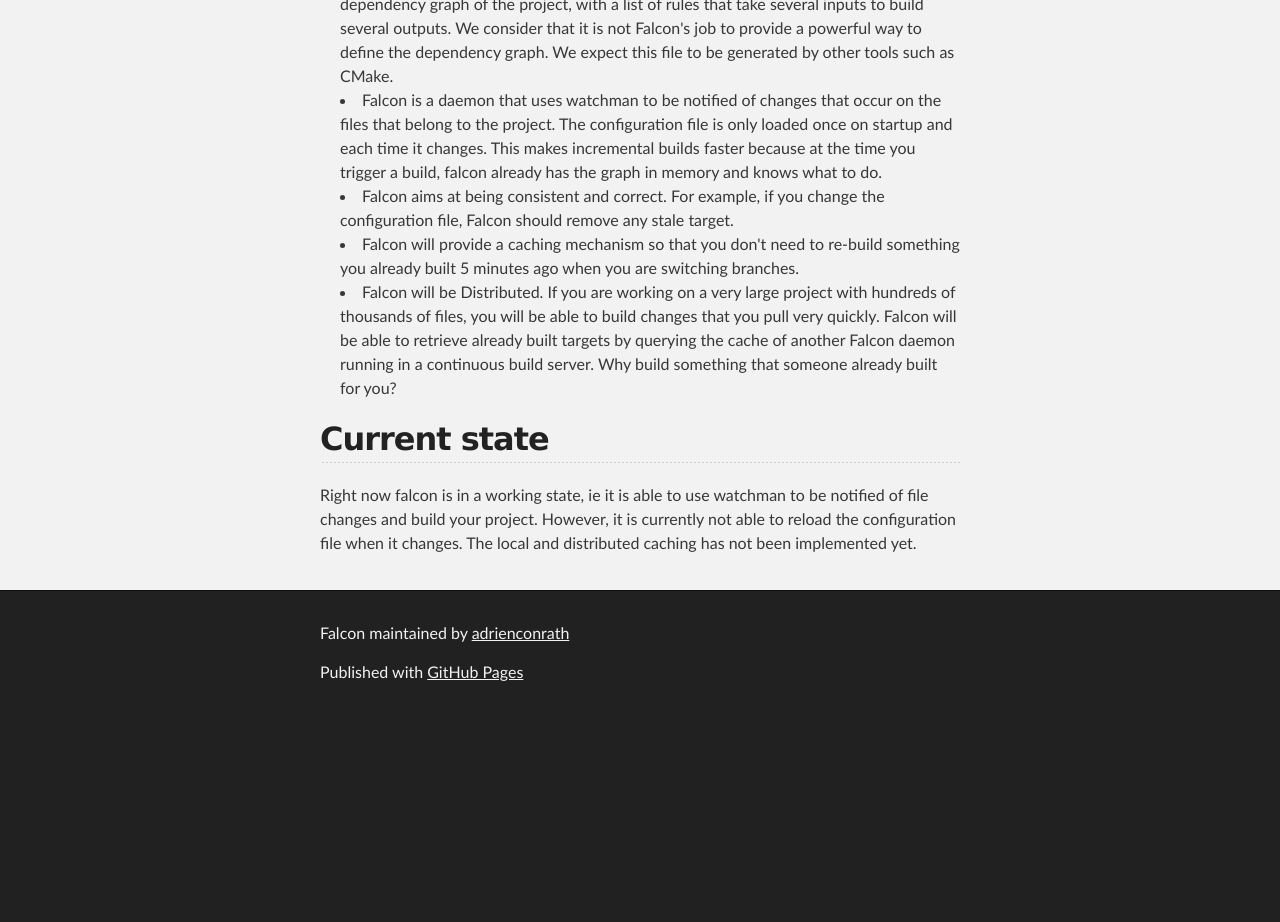
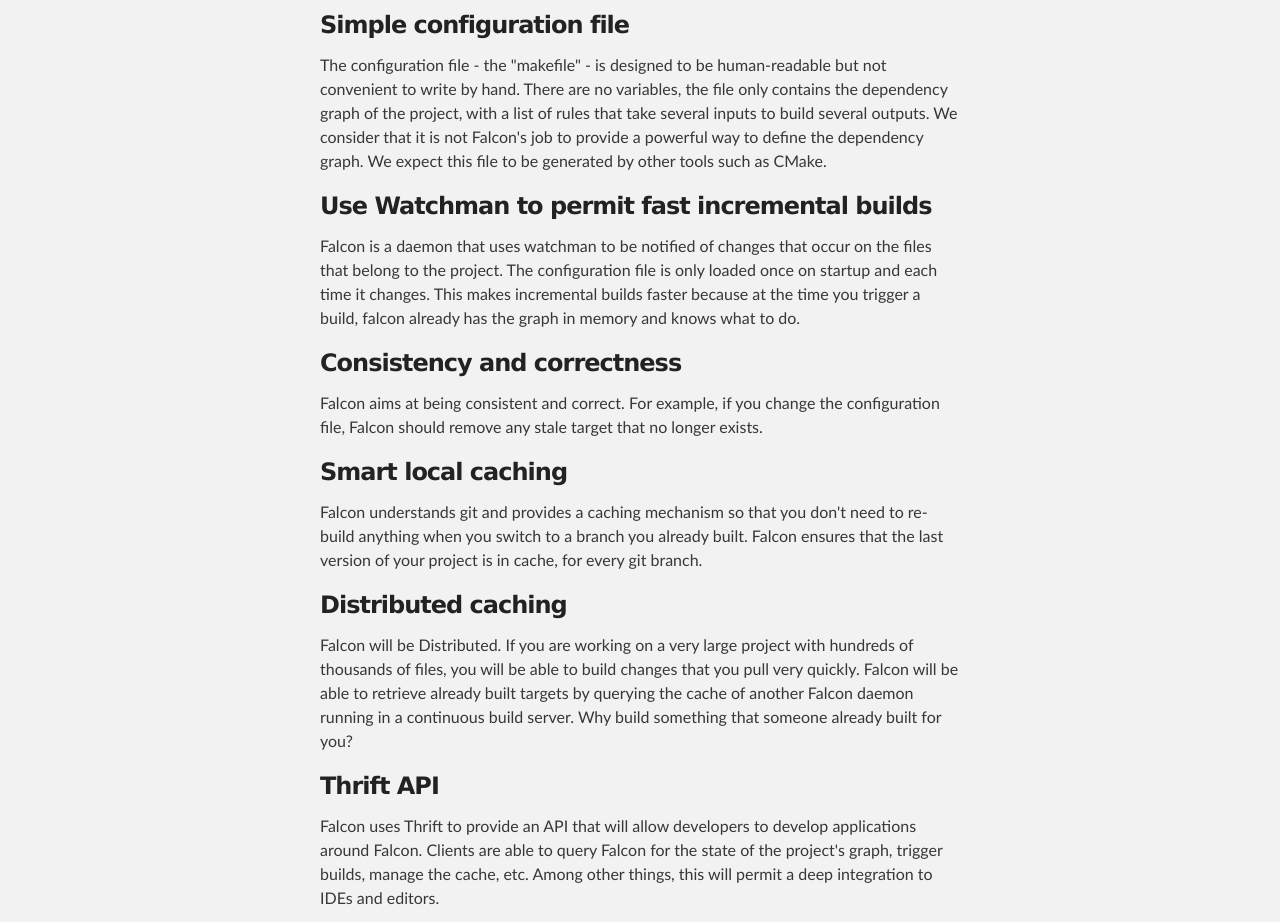
Before and after one commit to falcon-org/Falcon, a plain HTML site: page index.html in a window 1280 px wide. Shown: the part 594-1516 px from the top of the page. Before the commit the page ends 1313 px from the top, so only its background shows below. Drawn offline with Linux system fonts and the light colour scheme.

```diff
--- a/index.html
+++ b/index.html
@@ -41,37 +41,72 @@
 
 <p>Falcon is a build system with a focus on speed and scalability.</p>
 
+<p>This project is in its early stages. We are currently mainly focused on building
+a proof-of-concept rather than a robust cross-platform build system.</p>
+
 <h2>
 <a name="concepts" class="anchor" href="#concepts"><span class="octicon octicon-link"></span></a>Concepts</h2>
 
-<ul>
-<li>The configuration file - the "makefile" - is designed to be human-readable but
-not convenient to write by hand. There are no variables, the file only
-contains the dependency graph of the project, with a list of rules that take
-several inputs to build several outputs. We consider that it is not Falcon's
-job to provide a powerful way to define the dependency graph. We expect this
-file to be generated by other tools such as CMake.</li>
-<li>Falcon is a daemon that uses watchman to be notified of changes that occur on
-the files that belong to the project. The configuration file is only loaded
-once on startup and each time it changes. This makes incremental builds faster
-because at the time you trigger a build, falcon already has the graph in
-memory and knows what to do.</li>
-<li>Falcon aims at being consistent and correct. For example, if you change the
-configuration file, Falcon should remove any stale target.</li>
-<li>Falcon will provide a caching mechanism so that you don't need to re-build
-something you already built 5 minutes ago when you are switching branches.</li>
-<li>Falcon will be Distributed. If you are working on a very large project with
-hundreds of thousands of files, you will be able to build changes that you
-pull very quickly. Falcon will be able to retrieve already built targets by
-querying the cache of another Falcon daemon running in a continuous build
-server. Why build something that someone already built for you?</li>
-</ul><h2>
+<h3>
+<a name="simple-configuration-file" class="anchor" href="#simple-configuration-file"><span class="octicon octicon-link"></span></a>Simple configuration file</h3>
+
+<p>The configuration file - the "makefile" - is designed to be human-readable but
+not convenient to write by hand. There are no variables, the file only contains
+the dependency graph of the project, with a list of rules that take several
+inputs to build several outputs. We consider that it is not Falcon's job to
+provide a powerful way to define the dependency graph. We expect this file to be
+generated by other tools such as CMake.</p>
+
+<h3>
+<a name="use-watchman-to-permit-fast-incremental-builds" class="anchor" href="#use-watchman-to-permit-fast-incremental-builds"><span class="octicon octicon-link"></span></a>Use Watchman to permit fast incremental builds</h3>
+
+<p>Falcon is a daemon that uses watchman to be notified of changes that occur on
+the files that belong to the project. The configuration file is only loaded once
+on startup and each time it changes. This makes incremental builds faster
+because at the time you trigger a build, falcon already has the graph in memory
+and knows what to do.</p>
+
+<h3>
+<a name="consistency-and-correctness" class="anchor" href="#consistency-and-correctness"><span class="octicon octicon-link"></span></a>Consistency and correctness</h3>
+
+<p>Falcon aims at being consistent and correct. For example, if you change the
+configuration file, Falcon should remove any stale target that no longer exists.</p>
+
+<h3>
+<a name="smart-local-caching" class="anchor" href="#smart-local-caching"><span class="octicon octicon-link"></span></a>Smart local caching</h3>
+
+<p>Falcon understands git and provides a caching mechanism so that you don't need
+to re-build anything when you switch to a branch you already built. Falcon
+ensures that the last version of your project is in cache, for every git branch.</p>
+
+<h3>
+<a name="distributed-caching" class="anchor" href="#distributed-caching"><span class="octicon octicon-link"></span></a>Distributed caching</h3>
+
+<p>Falcon will be Distributed. If you are working on a very large project with
+hundreds of thousands of files, you will be able to build changes that you pull
+very quickly. Falcon will be able to retrieve already built targets by querying
+the cache of another Falcon daemon running in a continuous build server. Why
+build something that someone already built for you?</p>
+
+<h3>
+<a name="thrift-api" class="anchor" href="#thrift-api"><span class="octicon octicon-link"></span></a>Thrift API</h3>
+
+<p>Falcon uses Thrift to provide an API that will allow developers to develop
+applications around Falcon. Clients are able to query Falcon for the state of
+the project's graph, trigger builds, manage the cache, etc. Among other things,
+this will permit a deep integration to IDEs and editors.</p>
+
+<h2>
 <a name="current-state" class="anchor" href="#current-state"><span class="octicon octicon-link"></span></a>Current state</h2>
 
-<p>Right now falcon is in a working state, ie it is able to use watchman to be
-notified of file changes and build your project. However, it is currently not
-able to reload the configuration file when it changes. The local and distributed
-caching has not been implemented yet.</p>
+<p>Right now falcon is in a working (but experimental) state. There are still a few
+important missing parts:</p>
+
+<ul>
+<li>We plan on building a CMake generator for the graph configuration file;</li>
+<li>The reload of the graph configuration file is not fully working yet;</li>
+<li>Distributed caching is not implemented.</li>
+</ul>
       </section>
     </div>
 
```
Also changed, not shown: params.json (+1 -1 lines).
